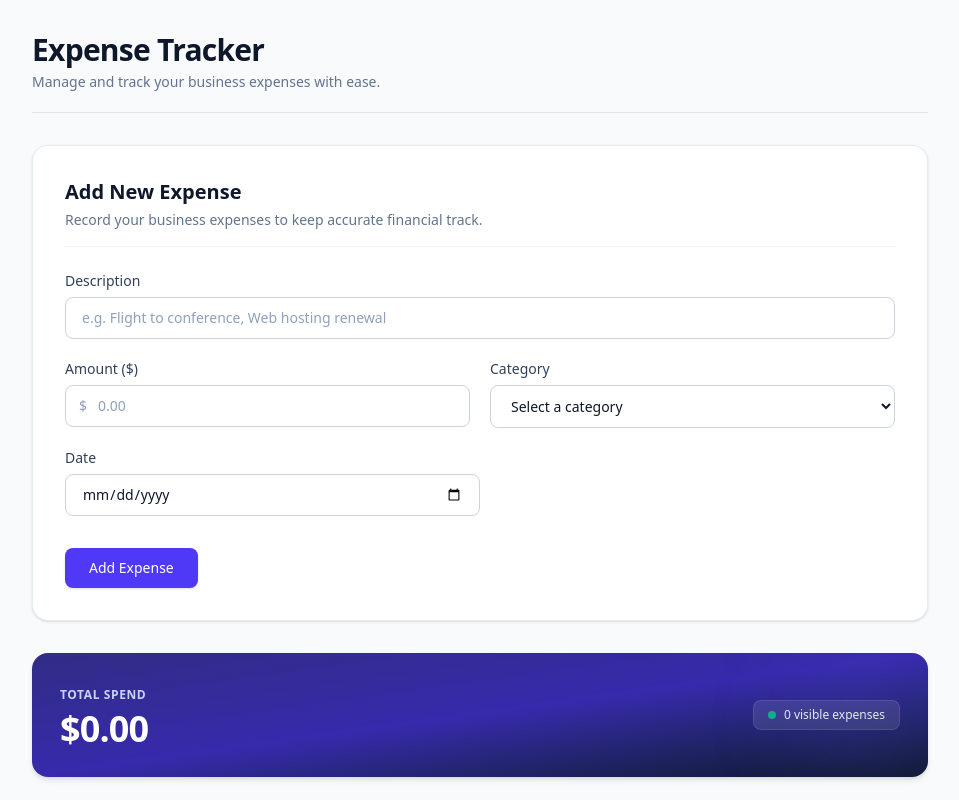
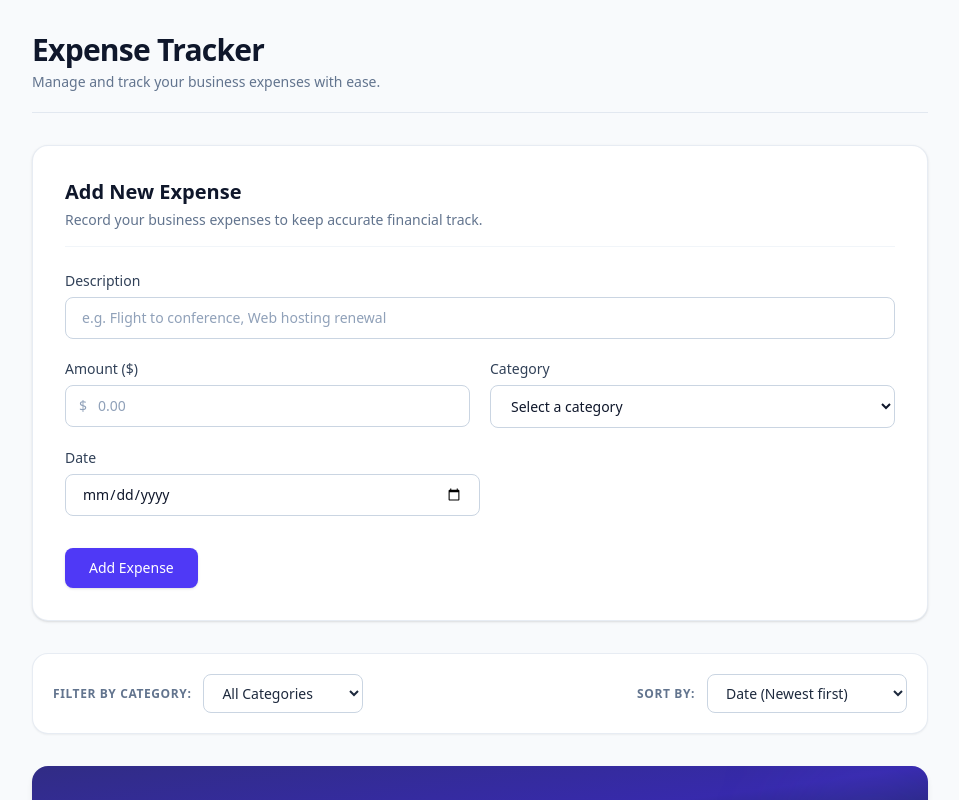
Before and after one commit to AhmedMelliti9/Expense_Tracker, a React (Vite) app: page / in a window 1280 px wide. Shown: the top 800 px of the page, without its empty margins (160-1119 px from the left). Built offline with nearby package versions, Linux system fonts and the light colour scheme.

Commit message:
feat: add category filter and sort controls

```diff
--- a/src/App.tsx
+++ b/src/App.tsx
@@ -1,11 +1,14 @@
-import { useState } from 'react';
+import { useState, useMemo } from 'react';
 import type { Expense } from './types/expense';
 import { ExpenseForm, type ExpenseFormDataInput } from './components/ExpenseForm';
 import { ExpenseList } from './components/ExpenseList';
 import { ExpenseSummary } from './components/ExpenseSummary';
+import { FilterBar, type SortOption } from './components/FilterBar';
 
 function App() {
   const [expenses, setExpenses] = useState<Expense[]>([]);
+  const [selectedCategory, setSelectedCategory] = useState<string>('All');
+  const [sortOption, setSortOption] = useState<SortOption>('date-desc');
 
   const handleAddExpense = (expenseData: ExpenseFormDataInput) => {
     const newExpense: Expense = {
@@ -18,6 +21,29 @@ function App() {
   const handleDeleteExpense = (id: string) => {
     setExpenses((prev) => prev.filter((expense) => expense.id !== id));
   };
+
+  // Filter and sort derived on each render — not stored as separate state
+  const visibleExpenses = useMemo(() => {
+    const filtered = expenses.filter((expense) => {
+      if (selectedCategory === 'All') return true;
+      return expense.category === selectedCategory;
+    });
+
+    return [...filtered].sort((a, b) => {
+      switch (sortOption) {
+        case 'date-desc':
+          return new Date(b.date).getTime() - new Date(a.date).getTime();
+        case 'date-asc':
+          return new Date(a.date).getTime() - new Date(b.date).getTime();
+        case 'amount-desc':
+          return b.amount - a.amount;
+        case 'amount-asc':
+          return a.amount - b.amount;
+        default:
+          return 0;
+      }
+    });
+  }, [expenses, selectedCategory, sortOption]);
 
   return (
     <div className="min-h-screen bg-slate-50 py-8 px-4 sm:px-6 lg:px-8">
@@ -33,8 +59,20 @@ function App() {
 
         <main className="space-y-8">
           <ExpenseForm onAddExpense={handleAddExpense} />
-          <ExpenseSummary expenses={expenses} />
-          <ExpenseList expenses={expenses} onDeleteExpense={handleDeleteExpense} />
+
+          <FilterBar
+            selectedCategory={selectedCategory}
+            onCategoryChange={setSelectedCategory}
+            sortOption={sortOption}
+            onSortChange={setSortOption}
+          />
+
+          <ExpenseSummary expenses={visibleExpenses} />
+
+          <ExpenseList
+            expenses={visibleExpenses}
+            onDeleteExpense={handleDeleteExpense}
+          />
         </main>
       </div>
     </div>
--- /dev/null
+++ b/src/components/FilterBar.tsx
@@ -0,0 +1,65 @@
+import { CATEGORIES } from '../types/expense';
+
+export type SortOption = 'date-desc' | 'date-asc' | 'amount-desc' | 'amount-asc';
+
+interface FilterBarProps {
+  selectedCategory: string;
+  onCategoryChange: (category: string) => void;
+  sortOption: SortOption;
+  onSortChange: (sortOption: SortOption) => void;
+}
+
+export function FilterBar({
+  selectedCategory,
+  onCategoryChange,
+  sortOption,
+  onSortChange,
+}: FilterBarProps) {
+  return (
+    <div className="bg-white rounded-2xl border border-slate-200/80 p-4 sm:p-5 shadow-xs flex flex-col md:flex-row items-stretch md:items-center justify-between gap-4">
+      {/* Category Filter */}
+      <div className="flex flex-col sm:flex-row sm:items-center gap-2 sm:gap-3 flex-1">
+        <label
+          htmlFor="category-filter"
+          className="text-xs font-semibold text-slate-500 uppercase tracking-wider shrink-0"
+        >
+          Filter by Category:
+        </label>
+        <select
+          id="category-filter"
+          value={selectedCategory}
+          onChange={(e) => onCategoryChange(e.target.value)}
+          className="w-full sm:w-auto min-w-[160px] px-3.5 py-2 rounded-lg border border-slate-300 bg-white text-slate-800 text-sm font-medium focus:outline-none focus:ring-2 focus:ring-indigo-500/20 focus:border-indigo-500 transition-colors"
+        >
+          <option value="All">All Categories</option>
+          {CATEGORIES.map((cat) => (
+            <option key={cat} value={cat}>
+              {cat}
+            </option>
+          ))}
+        </select>
+      </div>
+
+      {/* Sort Control */}
+      <div className="flex flex-col sm:flex-row sm:items-center gap-2 sm:gap-3 shrink-0">
+        <label
+          htmlFor="sort-control"
+          className="text-xs font-semibold text-slate-500 uppercase tracking-wider shrink-0"
+        >
+          Sort by:
+        </label>
+        <select
+          id="sort-control"
+          value={sortOption}
+          onChange={(e) => onSortChange(e.target.value as SortOption)}
+          className="w-full sm:w-auto min-w-[200px] px-3.5 py-2 rounded-lg border border-slate-300 bg-white text-slate-800 text-sm font-medium focus:outline-none focus:ring-2 focus:ring-indigo-500/20 focus:border-indigo-500 transition-colors"
+        >
+          <option value="date-desc">Date (Newest first)</option>
+          <option value="date-asc">Date (Oldest first)</option>
+          <option value="amount-desc">Amount (Highest first)</option>
+          <option value="amount-asc">Amount (Lowest first)</option>
+        </select>
+      </div>
+    </div>
+  );
+}
```
Also changed, not shown: 1 other file (tests, documents, lock files or other folders).
